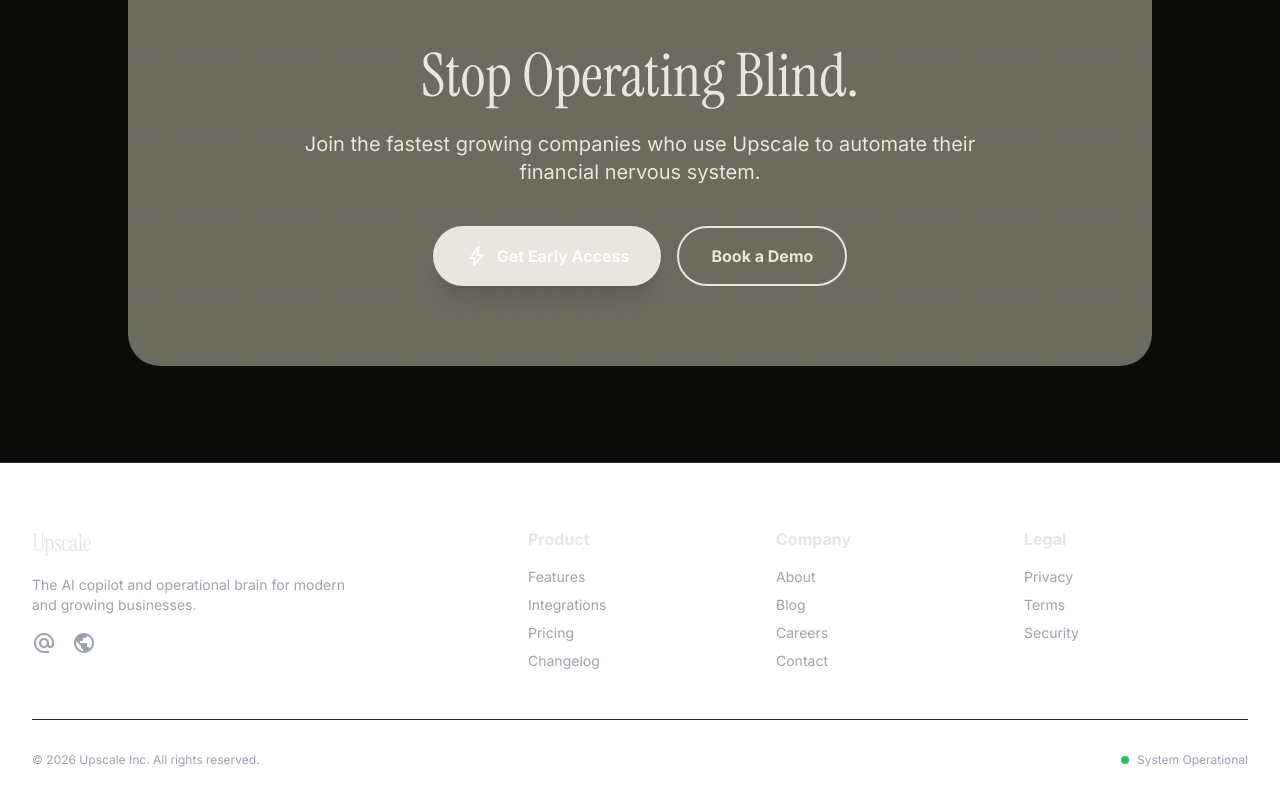
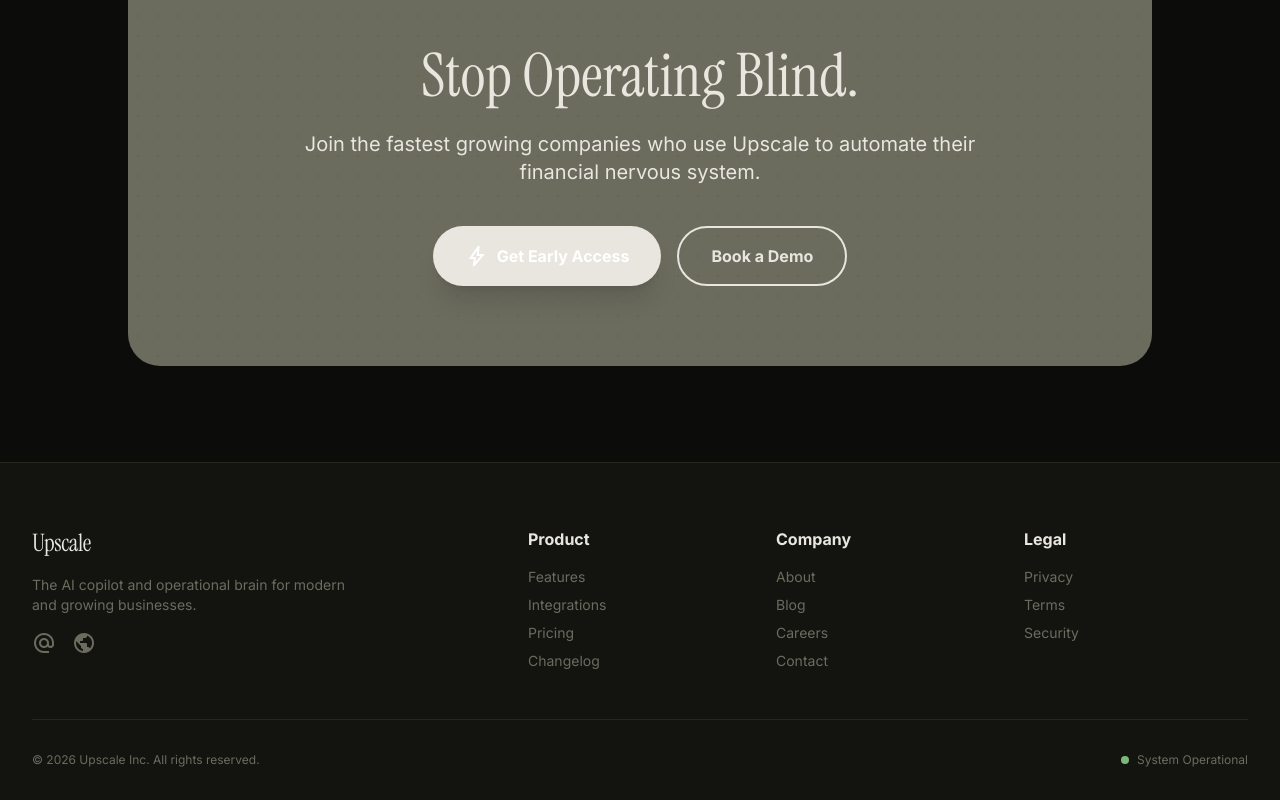
Before and after one commit to getupscale/upscale-landing-page, a Next.js app: page / in a window 1280 px wide. Shown: the part 5699-6499 px from the top of the page. Built offline with nearby package versions, Linux system fonts and the light colour scheme.

Commit message:
fix: made footer bg match the page in light/dark mode

```diff
--- a/components/site-footer.tsx
+++ b/components/site-footer.tsx
@@ -1,22 +1,22 @@
 export function SiteFooter() {
   return (
-    <footer className="border-t border-gray-200 bg-white pb-8 pt-16 dark:border-gray-800 dark:bg-surface-dark">
+    <footer className="border-t border-border bg-surface pb-8 pt-16 dark:border-border dark:bg-surface">
       <div className="mx-auto max-w-7xl px-4 sm:px-6 lg:px-8">
         <div className="mb-12 grid grid-cols-1 gap-6 sm:grid-cols-2 md:grid-cols-4 lg:grid-cols-5">
           <div className="col-span-1 sm:col-span-2 lg:col-span-2">
-            <span className="mb-4 block font-serif text-2xl tracking-tight">
+            <span className="mb-4 block font-serif text-2xl tracking-tight text-text-primary">
               Upscale
             </span>
-            <p className="mb-4 max-w-xs text-sm text-gray-500 dark:text-gray-400">
+            <p className="mb-4 max-w-xs text-sm text-text-muted">
               The AI copilot and operational brain for modern and growing businesses.
             </p>
             <div className="flex space-x-4">
-              <a className="text-gray-400 hover:text-accent" href="#">
+              <a className="text-text-muted hover:text-text-primary transition-colors" href="#">
                 <span className="material-symbols-outlined">
                   alternate_email
                 </span>
               </a>
-              <a className="text-gray-400 hover:text-accent" href="#">
+              <a className="text-text-muted hover:text-text-primary transition-colors" href="#">
                 <span className="material-symbols-outlined">public</span>
               </a>
             </div>
@@ -37,11 +37,11 @@
             },
           ].map((group) => (
             <div key={group.title}>
-              <h4 className="mb-4 font-bold">{group.title}</h4>
-              <ul className="space-y-3 text-sm text-gray-500 dark:text-gray-400 md:space-y-2">
+              <h4 className="mb-4 font-bold text-text-primary">{group.title}</h4>
+              <ul className="space-y-3 text-sm text-text-muted md:space-y-2">
                 {group.links.map((link) => (
                   <li key={link}>
-                    <a className="hover:text-accent" href="#">
+                    <a className="hover:text-text-primary transition-colors" href="#">
                       {link}
                     </a>
                   </li>
@@ -50,13 +50,13 @@
             </div>
           ))}
         </div>
-        <div className="flex flex-col items-center justify-between border-t border-gray-100 pt-6 dark:border-gray-800 md:flex-row md:pt-8">
-          <p className="text-xs text-gray-400">
+        <div className="flex flex-col items-center justify-between border-t border-border pt-6 dark:border-border md:flex-row md:pt-8">
+          <p className="text-xs text-text-muted">
             © 2026 Upscale Inc. All rights reserved.
           </p>
           <div className="mt-4 flex items-center gap-2 md:mt-0">
-            <div className="h-2 w-2 rounded-full bg-green-500" />
-            <span className="text-xs text-gray-400">System Operational</span>
+            <div className="h-2 w-2 rounded-full bg-green" />
+            <span className="text-xs text-text-muted">System Operational</span>
           </div>
         </div>
       </div>
```
